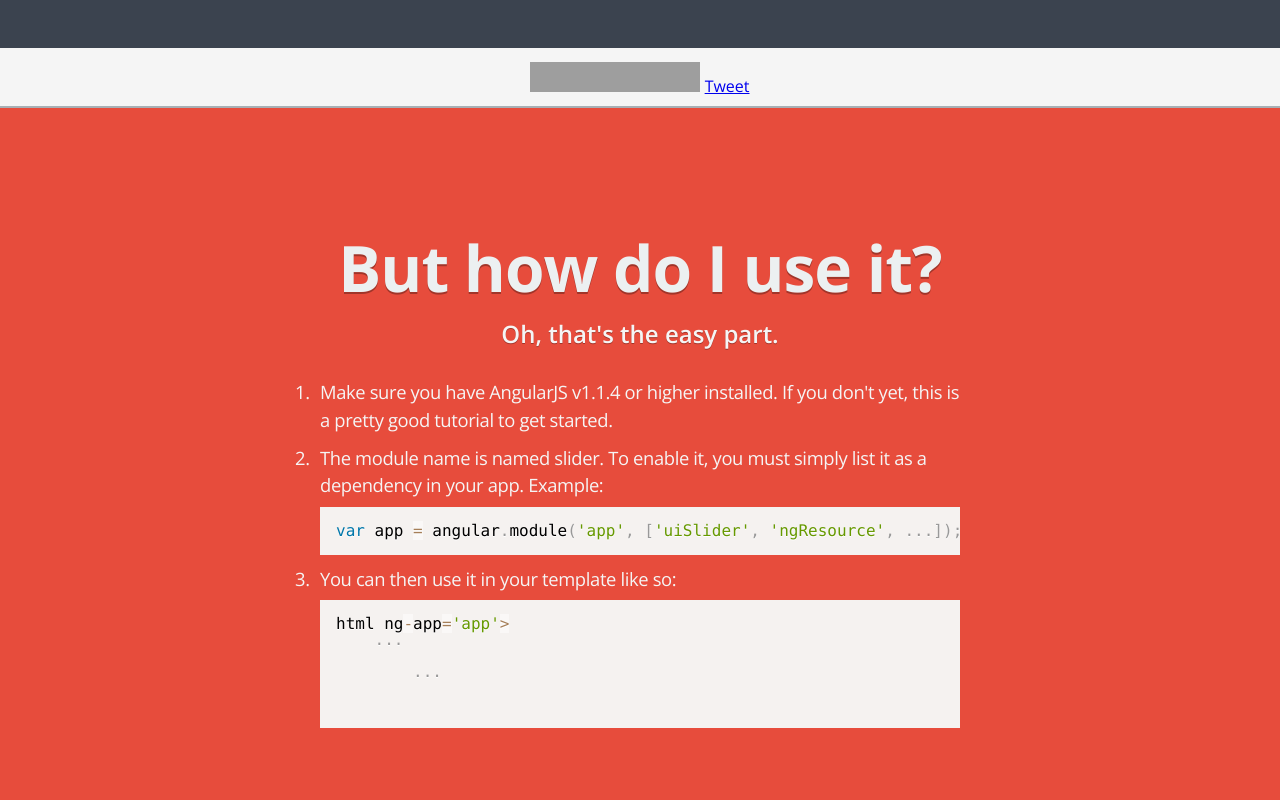
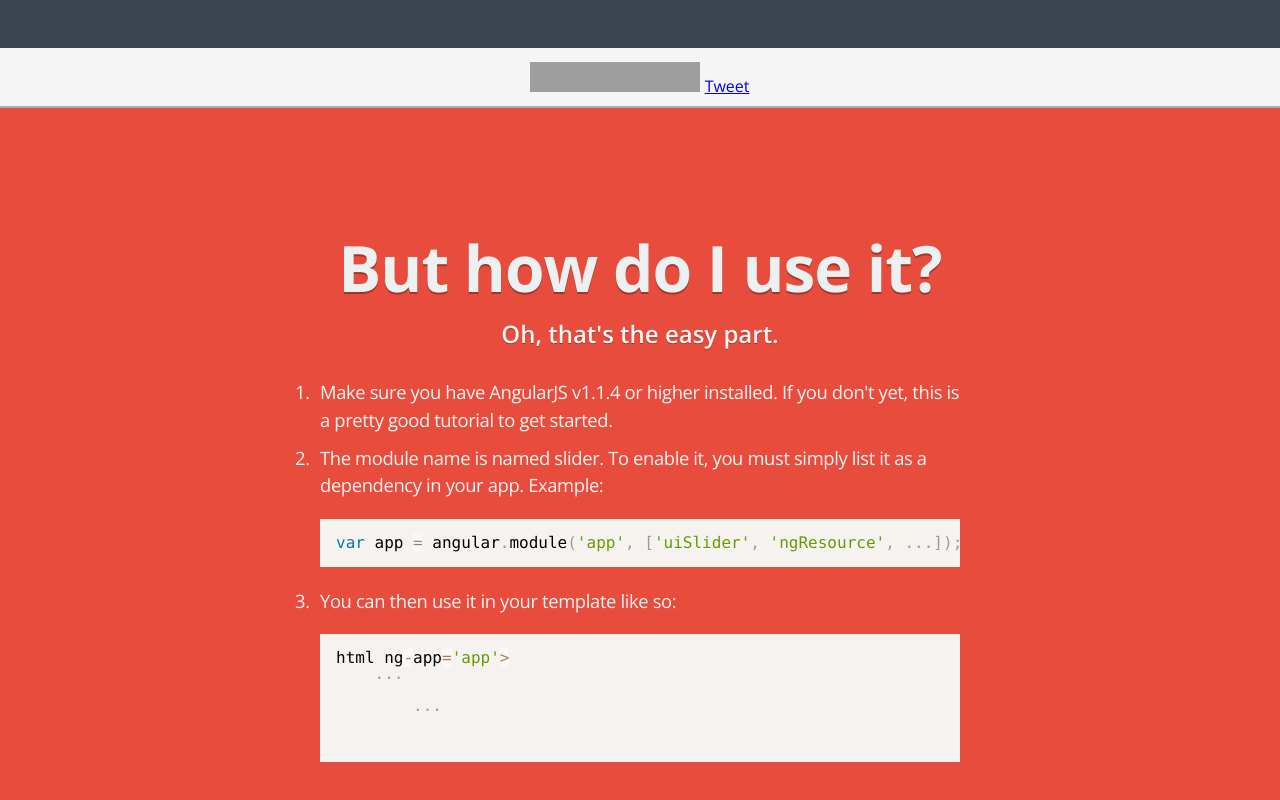
Before and after one commit to usmakestwo/prettyslider-web, a website: page app/index.html in a window 1280 px wide. Shown: the part 692-1492 px from the top of the page. Drawn offline with nearby package versions, Linux system fonts and the light colour scheme; files that its build step writes are made by us from their sources; grey boxes are pictures that could not be loaded.

Commit message:
modifying pre tag margin

```diff
--- a/app/styles/prism.scss
+++ b/app/styles/prism.scss
@@ -49,7 +49,7 @@ code[class*="language-"]::selection, code[class*="language-"] ::selection {
 /* Code blocks */
 pre[class*="language-"] {
 	padding: 1em;
-	margin: .5em 0;
+	margin: 1.25em 0;
 	overflow: auto;
 }
 
```
